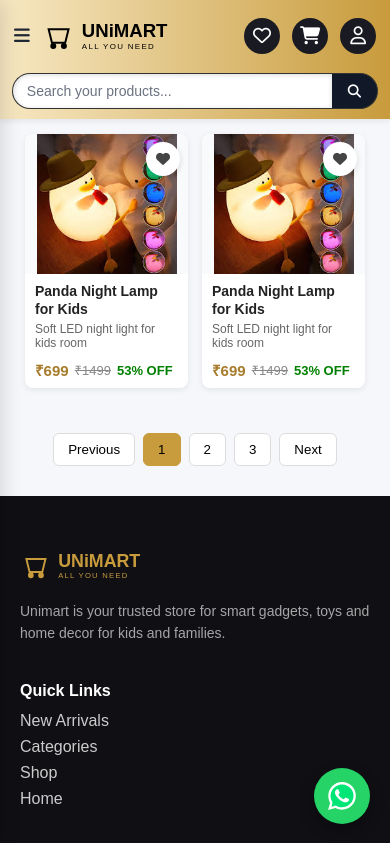
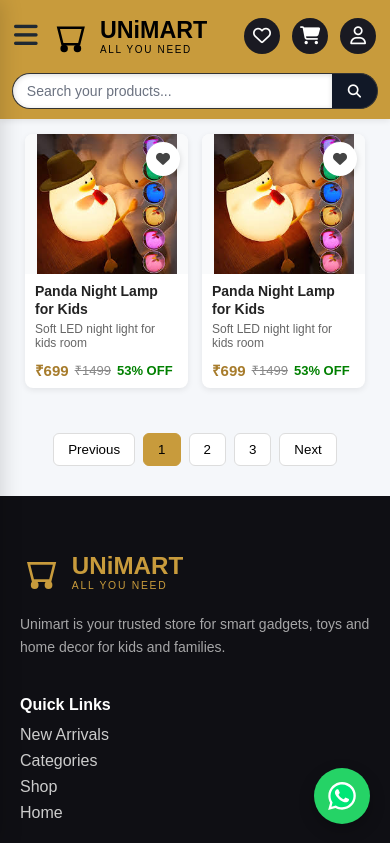
Before and after one commit to codexshiv-dev/UNiMARTv3, a plain HTML site: page index.html in a window 390 px wide. Shown: the top 843 px of the page. Drawn offline with Linux system fonts and the light colour scheme.

Commit message:
header logo size and color change

```diff
--- a/css/style.css
+++ b/css/style.css
@@ -90,12 +90,14 @@ main.layout {
     #c89b3c,
     #a77c2c
   ); */
-  background: linear-gradient(to right,
+  /* background: linear-gradient(to right,
     var(--primary-light),
     var(--primary)
-  );
+  ); */
+   background:var(--primary);
     box-shadow: var(--shadow-sm);
   }
+
 
 /* Top row */
 .header-top {
@@ -115,7 +117,7 @@ main.layout {
 }
 
 .logo img {
-  height: 40px;
+  height: 50px;
    filter: brightness(0) ; /* quick CSS trick */
 }
 /* ===== HAMBURGER ===== */
@@ -124,7 +126,7 @@ main.layout {
   display: none;
   background: none;
   border: none;
-  font-size: 22px;
+  font-size: 27px;
   cursor: pointer;
   color:var(--text-dark);
 
@@ -148,7 +150,7 @@ main.layout {
 .header-right a,
 .hamburger {
  color: var(--text-dark);
-  font-size: 18px;
+  font-size: 27px;
 }
 .header-right a {
   color:var(--text-dark);
@@ -958,7 +960,7 @@ body.menu-open {
 }
 
 .footer-logo {
-  width: 140px;
+  width: 190px;
   margin-bottom: 15px;
 }
 
```
